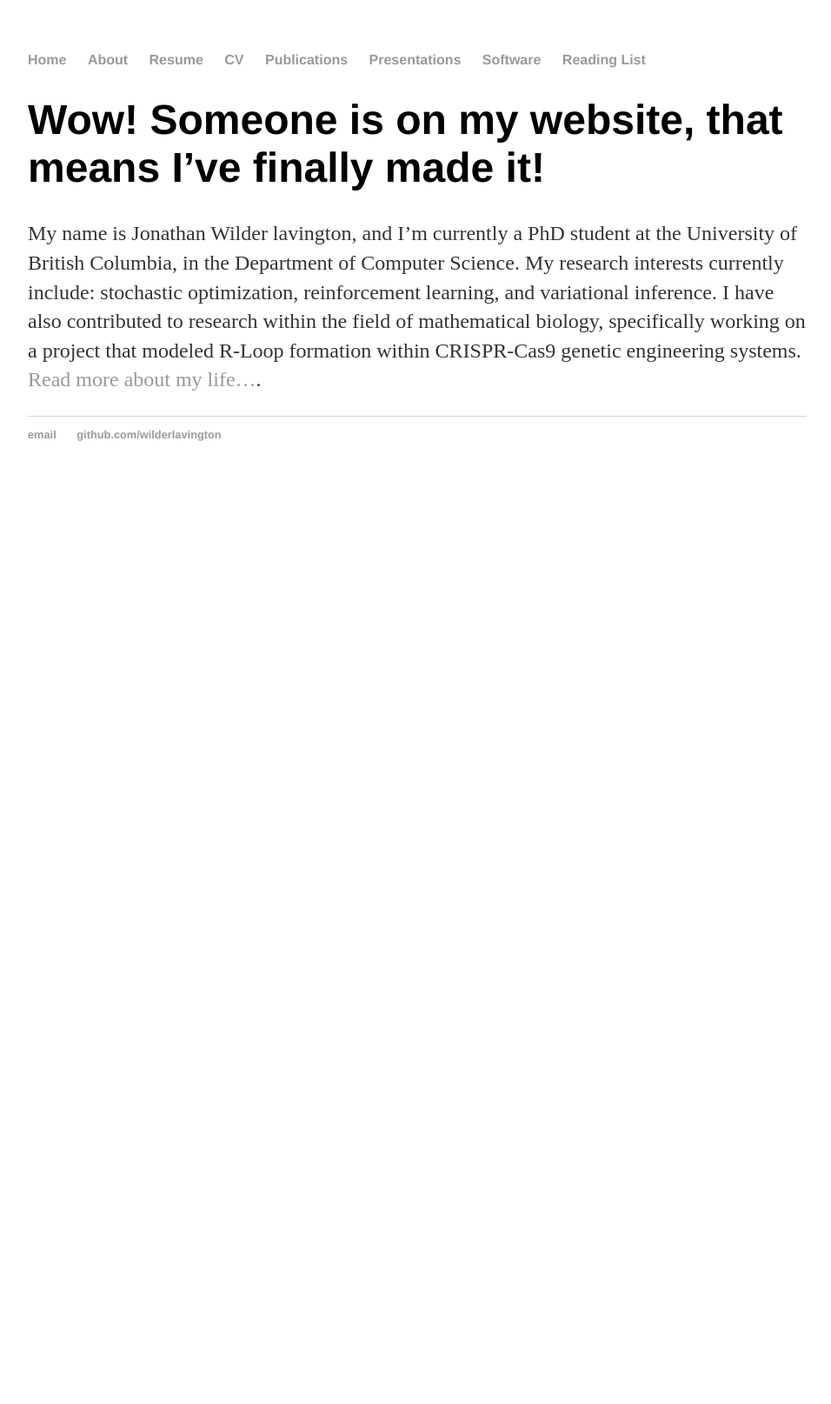
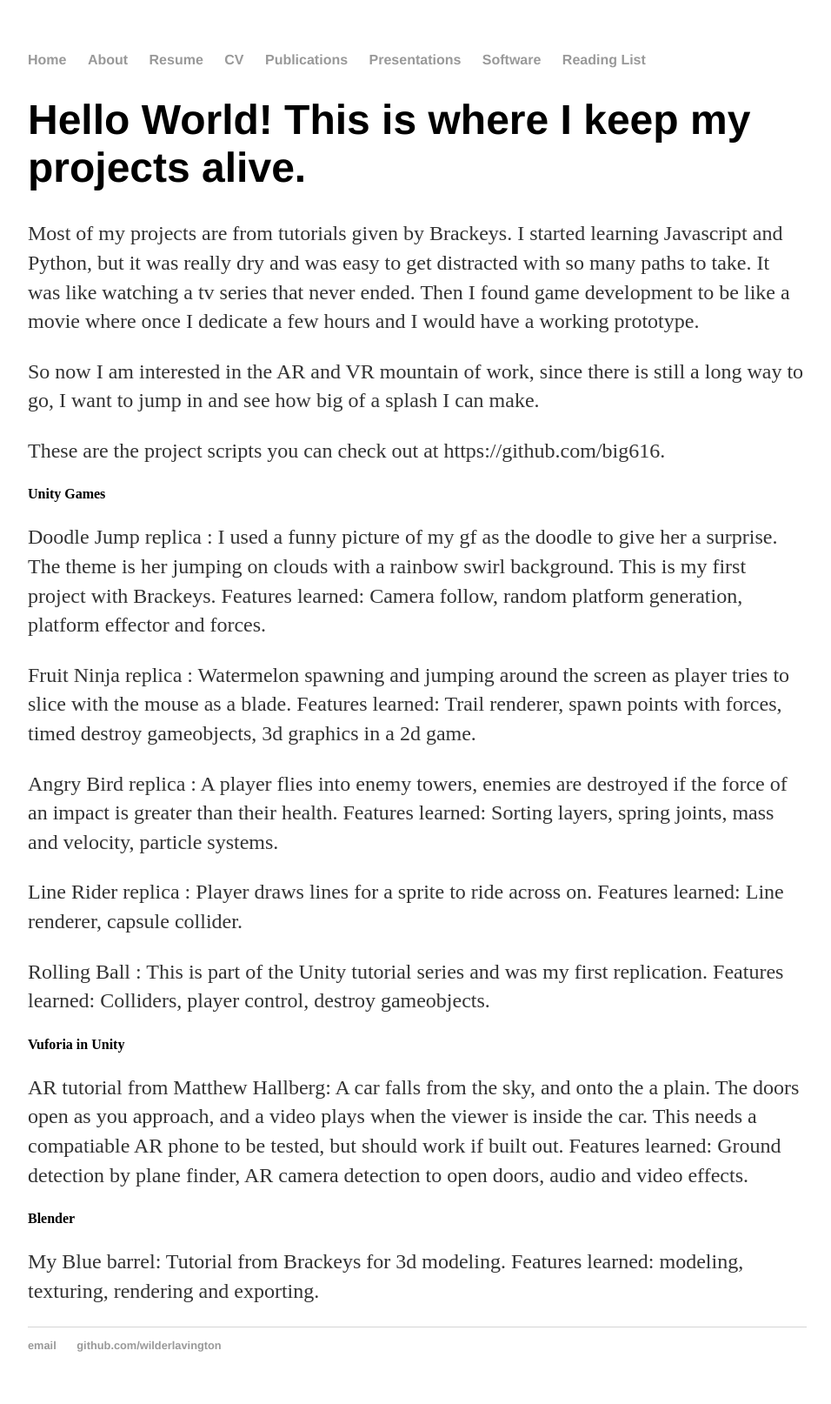
Before and after one commit to WilderLavington/old_web_page, a Jekyll site: the page built from index.md, in a window 1280 px wide. Shown: the whole page at 87% size, without its empty margins (160-1116 px from the left). Built offline with Jekyll 4.4.1, drawn with Linux system fonts in a browser that asks for light colours; our own code applies the rules of GitHub Pages for plain Markdown files; before the commit the page ends 900 px from its top, so only the background shows below that.

Commit message:
Update index.md

```diff
--- a/index.md
+++ b/index.md
@@ -1,8 +1,40 @@
+---
+layout: default
+---
+<body>
+<h1>Hello World! This is where I keep my projects alive.</h1>
+<p>Most of my projects are from tutorials given by Brackeys.  I started learning Javascript and Python, but it was really dry
+  and was easy to get distracted with so many paths to take.  It was like watching a tv series that never ended.  Then I found game development to be
+  like a movie where once I dedicate a few hours and I would have a working prototype.</p>
+  <p> So now I am interested in the AR and VR mountain of work, since there is still a long way to go, I want to jump in and see
+    how big of a splash I can make.</p>
 
-# Wow! Someone is on my website, that means I've finally made it!
+  <p> These are the project scripts you can check out at https://github.com/big616.</p>
 
-My name is Jonathan Wilder lavington, and I'm currently a PhD student at the University of British Columbia,
-in the Department of Computer Science. My research interests currently include: stochastic optimization,
-reinforcement learning, and variational inference. I have also contributed to research within the field of mathematical
-biology, specifically working on a project that modeled R-Loop formation within CRISPR-Cas9 genetic engineering systems.
-[Read more about my life...](https://wilderlavington.github.io/about/).
+  <b>Unity Games</b>
+
+  <p>Doodle Jump replica : I used a funny picture of my gf as the doodle to give her a surprise.  The theme is
+  her jumping on clouds with a rainbow swirl background. This is my first project with Brackeys. Features learned: Camera follow, random platform generation,
+  platform effector and forces.</p>
+
+    <p>Fruit Ninja replica : Watermelon spawning and jumping around the screen as player tries to slice with the mouse as a blade.
+    Features learned: Trail renderer, spawn points with forces, timed destroy gameobjects, 3d graphics in a 2d game.</p>
+
+  <p>Angry Bird replica : A player flies into enemy towers, enemies are destroyed if the force of an impact is greater than their
+  health.  Features learned: Sorting layers, spring joints, mass and velocity, particle systems.</p>
+
+ <p>Line Rider replica : Player draws lines for a sprite to ride across on.  Features learned: Line renderer, capsule collider.</p>
+
+<p>Rolling Ball : This is part of the Unity tutorial series and was my first replication.  Features learned: Colliders, player control,
+  destroy gameobjects. </p>
+
+  <b>Vuforia in Unity</b>
+
+<p> AR tutorial from Matthew Hallberg: A car falls from the sky, and onto the a plain.  The doors open as you approach, and a video plays when
+  the viewer is inside the car.  This needs a compatiable AR phone to be tested, but should work if built out.  Features
+  learned: Ground detection by plane finder, AR camera detection to open doors, audio and video effects. </p>
+
+  <b>Blender</b>
+  <p> My Blue barrel: Tutorial from Brackeys for 3d modeling.  Features learned: modeling, texturing, rendering and exporting.</p>
+
+</body>
```
